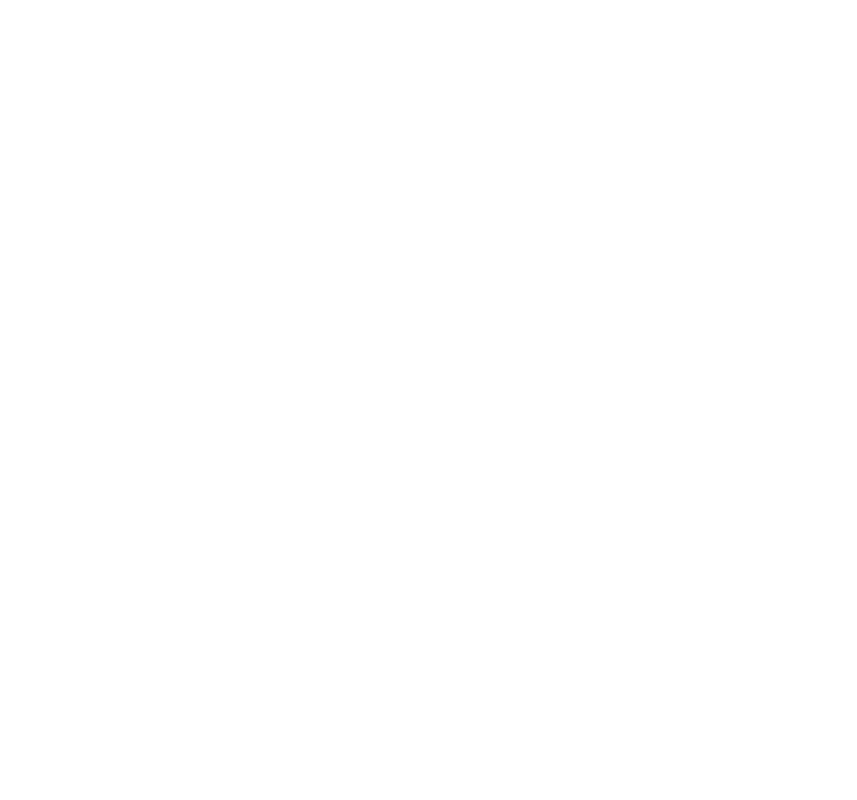
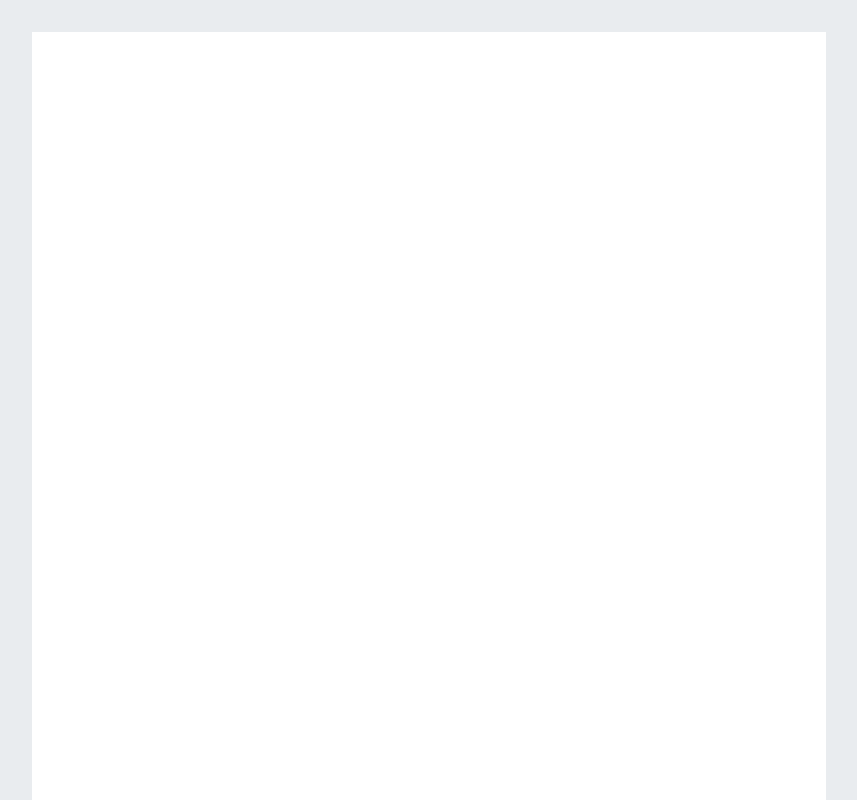
Before and after one commit to ptsans/next-resume, a Vue app: page / in a window 1280 px wide. Shown: the top 800 px of the page, without its empty margins (211-1068 px from the left). Built offline with nearby package versions, Linux system fonts and the light colour scheme.

Commit message:
feat(app): add paper component

```diff
--- a/src/App.vue
+++ b/src/App.vue
@@ -1,27 +1,34 @@
 <template>
+  <v-paper />
 </template>
 
 <script lang="ts">
 import { defineComponent } from 'vue'
+import VPaper from './components/Paper'
 
 export default defineComponent({
   name: 'App',
   setup() {
   },
   components: {
+    VPaper
   }
 })
 </script>
 
 <style>
-
 body {
   margin: 0;
+  background: #e9ecef;
+  font-size: 16px;
 }
 
 #app {
   font-family: 'Montserrat', Helvetica, Arial, sans-serif;
   -webkit-font-smoothing: antialiased;
   -moz-osx-font-smoothing: grayscale;
+  display: grid;
+  justify-content: center;
+  padding: 2rem 0;
 }
 </style>
```
Lines whose indentation alone changed are shown as unchanged.
